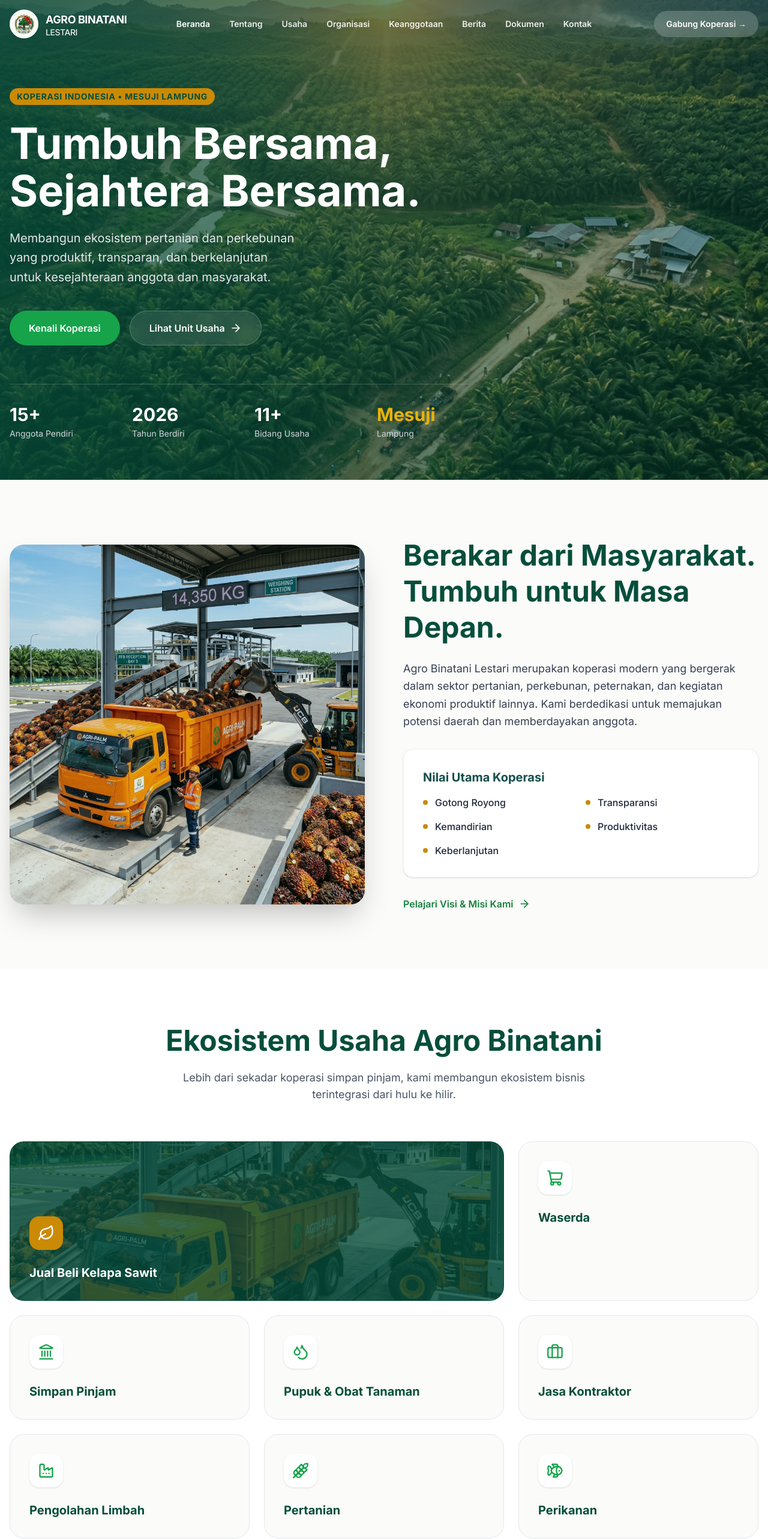
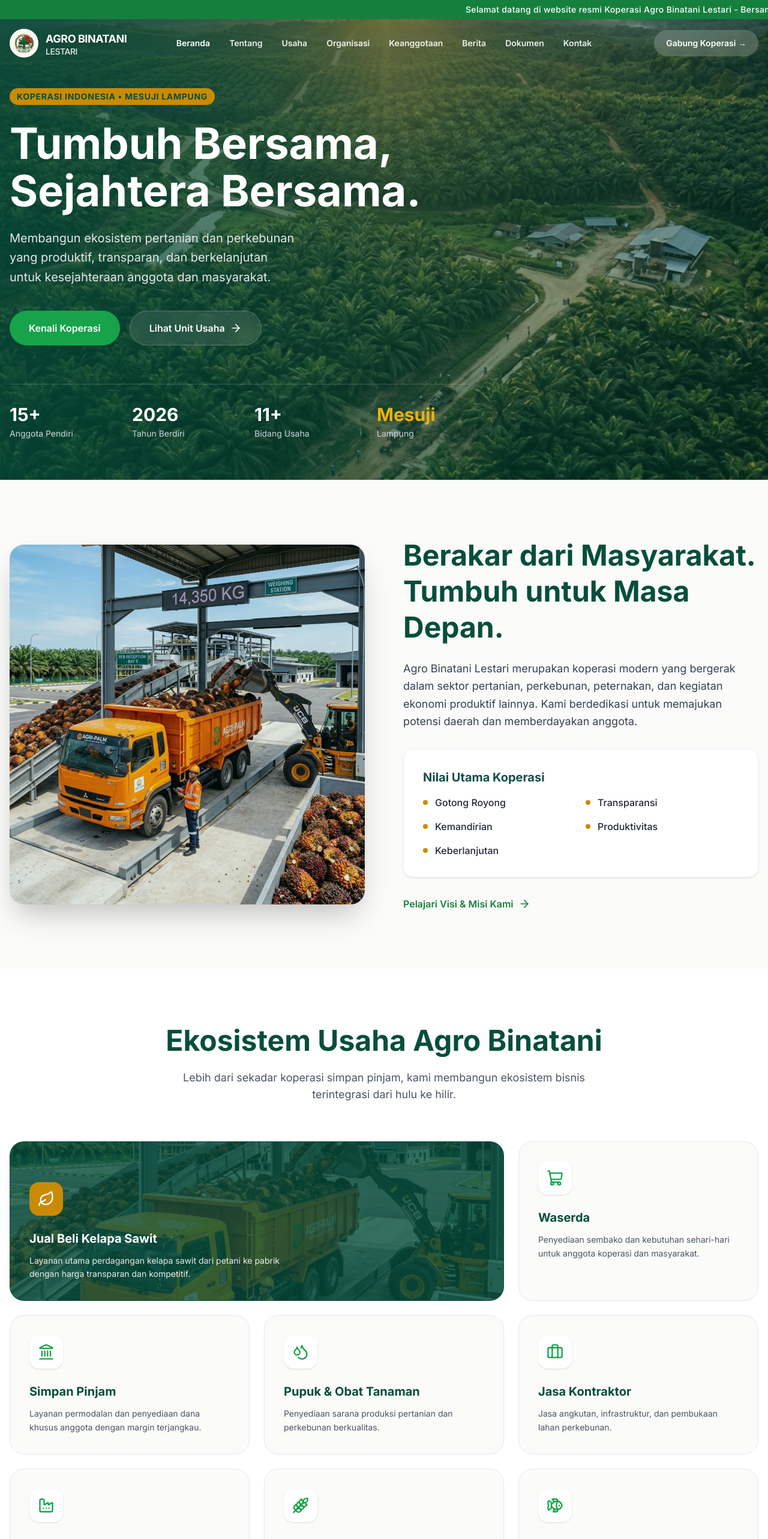
Before and after one commit to Budybaswara/agrotani, a Next.js app: page / in a window 1280 px wide. Shown: the top 2566 px of the page at 60% size. Built offline with nearby package versions, Linux system fonts and the light colour scheme.

Commit message:
feat: add header marquee, auto-hide on scroll, and ecosystem details

```diff
--- a/src/app/globals.css
+++ b/src/app/globals.css
@@ -51,3 +51,14 @@
 html {
   scroll-behavior: smooth;
 }
+
+@keyframes marquee {
+  0% { transform: translateX(100vw); }
+  100% { transform: translateX(-100%); }
+}
+
+@utility animate-marquee {
+  display: inline-block;
+  animation: marquee 25s linear infinite;
+  white-space: nowrap;
+}
--- a/src/components/Header.tsx
+++ b/src/components/Header.tsx
@@ -21,28 +21,53 @@
 
 export default function Header() {
   const [isScrolled, setIsScrolled] = useState(false);
+  const [isHidden, setIsHidden] = useState(false);
+  const [lastScrollY, setLastScrollY] = useState(0);
   const [mobileMenuOpen, setMobileMenuOpen] = useState(false);
   const pathname = usePathname();
 
   useEffect(() => {
     const handleScroll = () => {
-      setIsScrolled(window.scrollY > 20);
+      const currentScrollY = window.scrollY;
+
+      if (currentScrollY > lastScrollY && currentScrollY > 100) {
+        setIsHidden(true);
+      } else {
+        setIsHidden(false);
+      }
+
+      setIsScrolled(currentScrollY > 20);
+      setLastScrollY(currentScrollY);
     };
-    window.addEventListener("scroll", handleScroll);
+    window.addEventListener("scroll", handleScroll, { passive: true });
     return () => window.removeEventListener("scroll", handleScroll);
-  }, []);
+  }, [lastScrollY]);
 
   return (
     <header
       className={clsx(
         "fixed inset-x-0 top-0 z-[100] transition-all duration-300 ease-in-out",
+        isHidden ? "-translate-y-full" : "translate-y-0",
         isScrolled
-          ? "bg-white shadow-md py-2"
-          : "bg-transparent py-4"
+          ? "bg-white shadow-md"
+          : "bg-transparent"
       )}
     >
+      {/* Announcement Bar */}
+      <div className={clsx(
+        "w-full bg-[var(--color-palm-700)] text-white overflow-hidden transition-all duration-300",
+        isScrolled ? "h-0 opacity-0" : "h-8 opacity-100 flex items-center"
+      )}>
+        <div className="animate-marquee text-xs sm:text-sm font-medium tracking-wide">
+          Selamat datang di website resmi Koperasi Agro Binatani Lestari - Bersama Membangun Ekonomi Desa
+        </div>
+      </div>
+
       <nav
-        className="container-custom flex items-center justify-between"
+        className={clsx(
+          "container-custom flex items-center justify-between transition-all duration-300",
+          isScrolled ? "py-2" : "py-4"
+        )}
         aria-label="Global"
       >
         <div className="flex lg:flex-1">
--- a/src/components/HomeClient.tsx
+++ b/src/components/HomeClient.tsx
@@ -21,17 +21,17 @@
 };
 
 const businessUnits = [
-  { name: "Jual Beli Kelapa Sawit", icon: Leaf, featured: true },
-  { name: "Waserda", icon: ShoppingCart },
-  { name: "Simpan Pinjam", icon: Landmark },
-  { name: "Pupuk & Obat Tanaman", icon: Droplets },
-  { name: "Jasa Kontraktor", icon: Briefcase },
-  { name: "Pengolahan Limbah", icon: Factory },
-  { name: "Pertanian", icon: Wheat },
-  { name: "Perikanan", icon: Fish },
-  { name: "Peternakan", icon: Rabbit },
-  { name: "Bengkel", icon: Wrench },
-  { name: "Perkebunan Lainnya", icon: Sprout },
+  { name: "Jual Beli Kelapa Sawit", icon: Leaf, featured: true, desc: "Layanan utama perdagangan kelapa sawit dari petani ke pabrik dengan harga transparan dan kompetitif." },
+  { name: "Waserda", icon: ShoppingCart, desc: "Penyediaan sembako dan kebutuhan sehari-hari untuk anggota koperasi dan masyarakat." },
+  { name: "Simpan Pinjam", icon: Landmark, desc: "Layanan permodalan dan penyediaan dana khusus anggota dengan margin terjangkau." },
+  { name: "Pupuk & Obat Tanaman", icon: Droplets, desc: "Penyediaan sarana produksi pertanian dan perkebunan berkualitas." },
+  { name: "Jasa Kontraktor", icon: Briefcase, desc: "Jasa angkutan, infrastruktur, dan pembukaan lahan perkebunan." },
+  { name: "Pengolahan Limbah", icon: Factory, desc: "Pengelolaan limbah menjadi produk bernilai tambah berkelanjutan." },
+  { name: "Pertanian", icon: Wheat, desc: "Pengembangan komoditas padi, palawija, dan sayuran komersial." },
+  { name: "Perikanan", icon: Fish, desc: "Budidaya ikan air tawar untuk ketahanan pangan anggota." },
+  { name: "Peternakan", icon: Rabbit, desc: "Peternakan sapi, kambing, dan unggas yang terintegrasi." },
+  { name: "Bengkel", icon: Wrench, desc: "Layanan perbaikan alat berat dan kendaraan operasional." },
+  { name: "Perkebunan Lainnya", icon: Sprout, desc: "Pengembangan komoditas karet dan komoditas bernilai tinggi lainnya." },
 ];
 
 export default function HomeClient() {
@@ -199,9 +199,12 @@
                     }`}>
                       <Icon className="w-7 h-7" />
                     </div>
-                    <h3 className={`text-xl font-bold ${unit.featured ? "text-white text-3xl" : "text-[var(--color-forest-900)]"}`}>
+                    <h3 className={`text-xl font-bold mb-3 ${unit.featured ? "text-white text-3xl" : "text-[var(--color-forest-900)]"}`}>
                       {unit.name}
                     </h3>
+                    <p className={`text-sm leading-relaxed ${unit.featured ? "text-white/90 max-w-md" : "text-gray-600"}`}>
+                      {unit.desc}
+                    </p>
                   </div>
                 </motion.div>
               );
```
